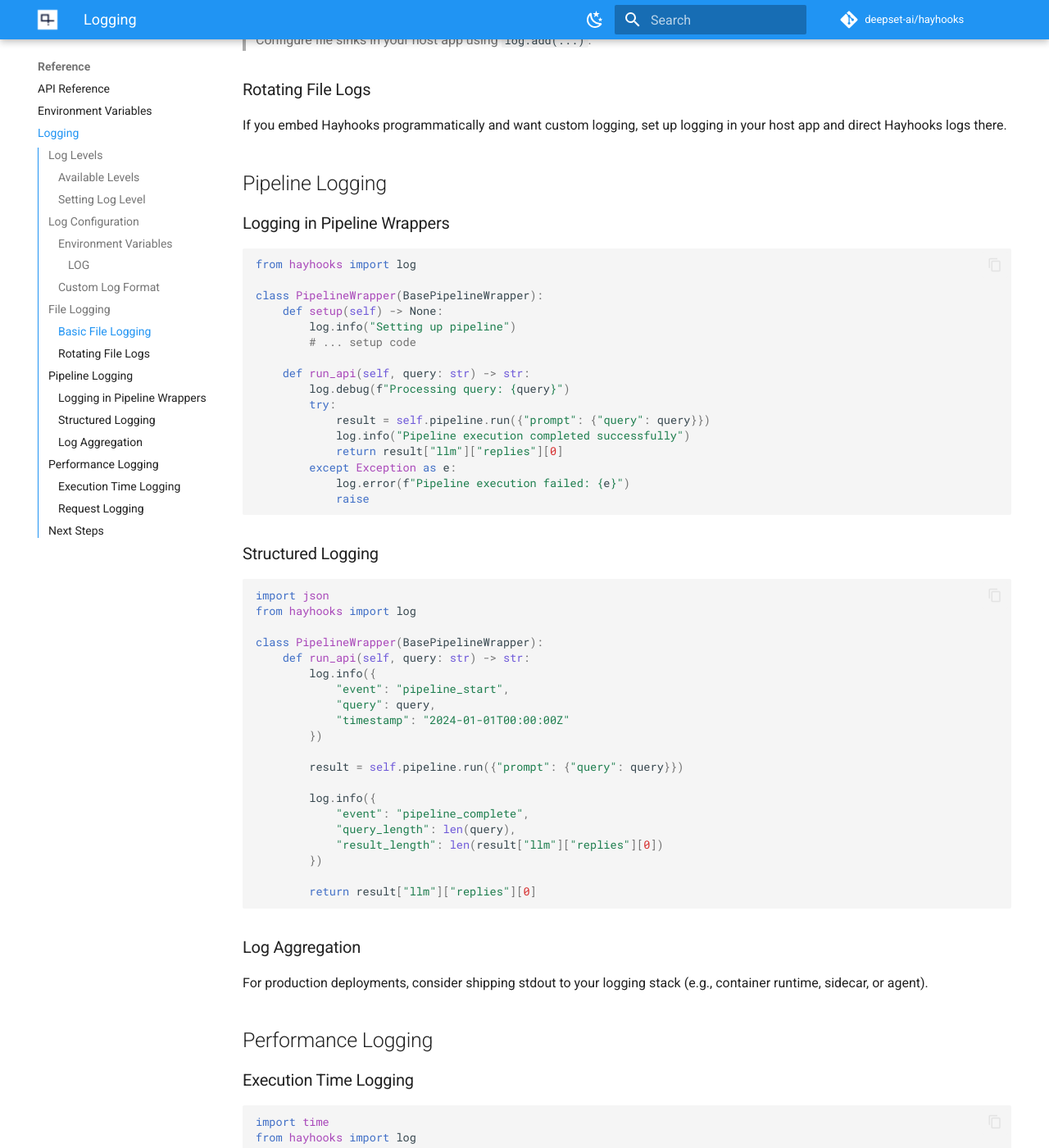
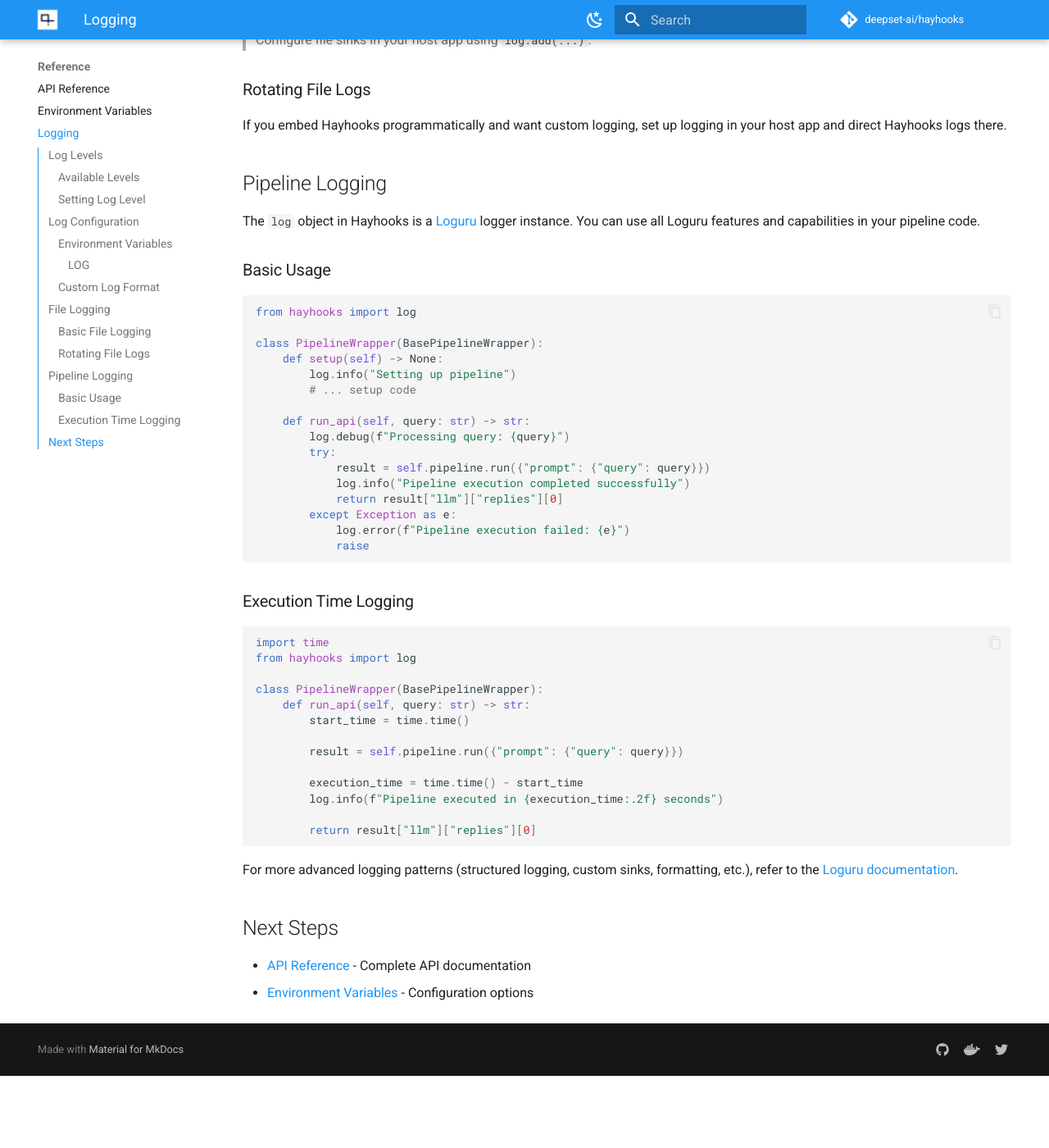
Before and after one commit to deepset-ai/hayhooks, an MkDocs documentation site: the page built from docs/reference/logging.md, in a window 1280 px wide and 1400 px high, scrolled down 1518 px. Shown: the whole window at 82% size. Built offline with MkDocs 1.6.1 and Material for MkDocs 9.7.7, drawn with Linux system fonts in a browser that asks for light colours; comment, search, counter and statistics services are not loaded; the version menu is left out; after the commit the page ends 2830 px from its top, so only the background shows below that; some of the changed text lies outside the part shown.

Commit message:
clean logging.md page

````diff
--- a/docs/reference/logging.md
+++ b/docs/reference/logging.md
@@ -61,7 +61,9 @@
 
 ## Pipeline Logging
 
-### Logging in Pipeline Wrappers
+The `log` object in Hayhooks is a [Loguru](https://loguru.readthedocs.io/) logger instance. You can use all Loguru features and capabilities in your pipeline code.
+
+### Basic Usage
 
 ```python
 from hayhooks import log
@@ -82,37 +84,6 @@
             raise
 ```
 
-### Structured Logging
-
-```python
-import json
-from hayhooks import log
-
-class PipelineWrapper(BasePipelineWrapper):
-    def run_api(self, query: str) -> str:
-        log.info({
-            "event": "pipeline_start",
-            "query": query,
-            "timestamp": "2024-01-01T00:00:00Z"
-        })
-
-        result = self.pipeline.run({"prompt": {"query": query}})
-
-        log.info({
-            "event": "pipeline_complete",
-            "query_length": len(query),
-            "result_length": len(result["llm"]["replies"][0])
-        })
-
-        return result["llm"]["replies"][0]
-```
-
-### Log Aggregation
-
-For production deployments, consider shipping stdout to your logging stack (e.g., container runtime, sidecar, or agent).
-
-## Performance Logging
-
 ### Execution Time Logging
 
 ```python
@@ -131,29 +102,7 @@
         return result["llm"]["replies"][0]
 ```
 
-### Request Logging
-
-```python
-from hayhooks import log
-
-class PipelineWrapper(BasePipelineWrapper):
-    def run_api(self, query: str) -> str:
-        log.info({
-            "event": "request_start",
-            "pipeline": self.__class__.__name__,
-            "query_length": len(query),
-            "timestamp": time.time()
-        })
-
-        # ... execute pipeline
-
-        log.info({
-            "event": "request_complete",
-            "pipeline": self.__class__.__name__,
-            "status": "success",
-            "duration": execution_time
-        })
-```
+For more advanced logging patterns (structured logging, custom sinks, formatting, etc.), refer to the [Loguru documentation](https://loguru.readthedocs.io/).
 
 ## Next Steps
 
````
